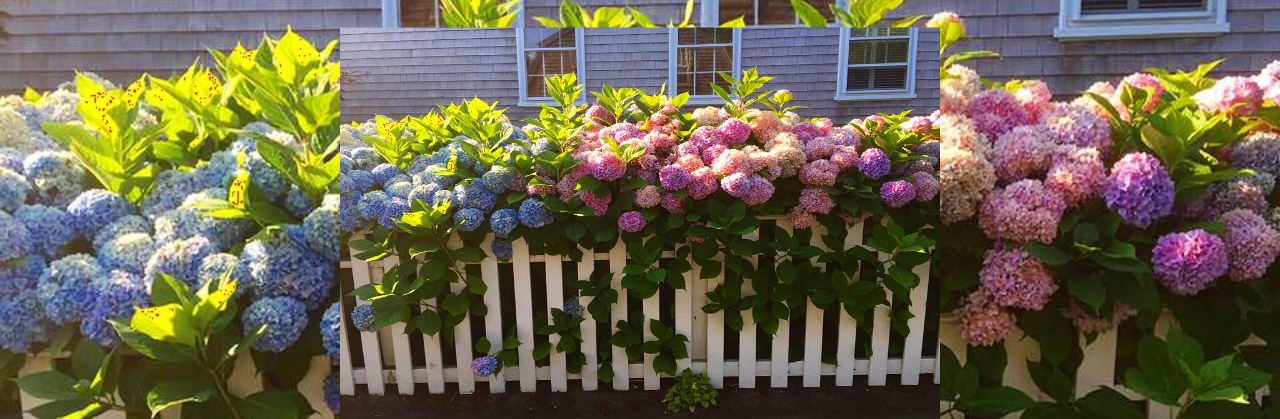
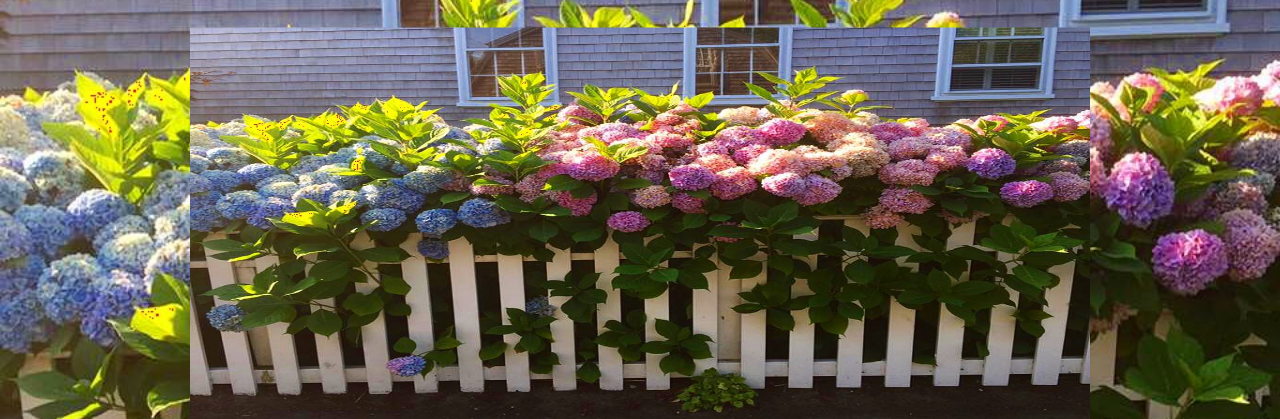
Before and after one commit to vzygouras/private, a website with bundled scripts: page index.html in a window 1280 px wide. Shown: the part 57-476 px from the top of the page. Built offline with nearby package versions, Linux system fonts and the light colour scheme.

Commit message:
Update index.html

```diff
--- a/index.html
+++ b/index.html
@@ -58,7 +58,7 @@
       <div class="header-content">
         <div class="header-content-inner">
 
-         <img src = 'img/header.jpg' style="width:600px;height:400px;">
+         <img src = "/img/header.jpg" style="width:900px;height:400px;">
 
           <h1 id="homeHeading">Vasiliki Zygouras</h1>
           <hr>
```
